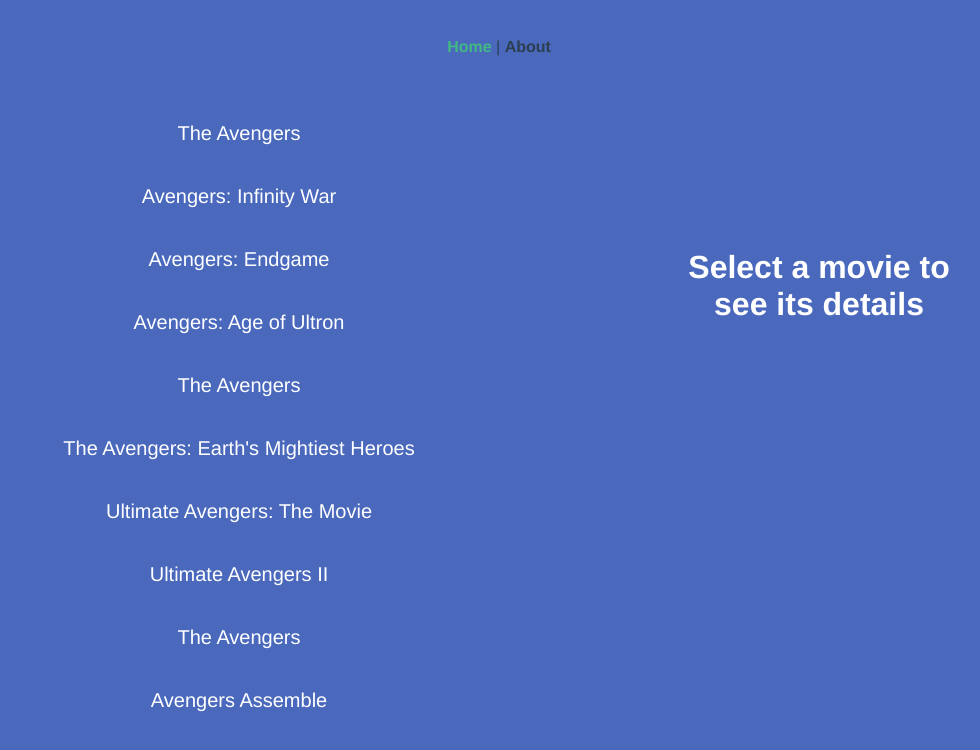
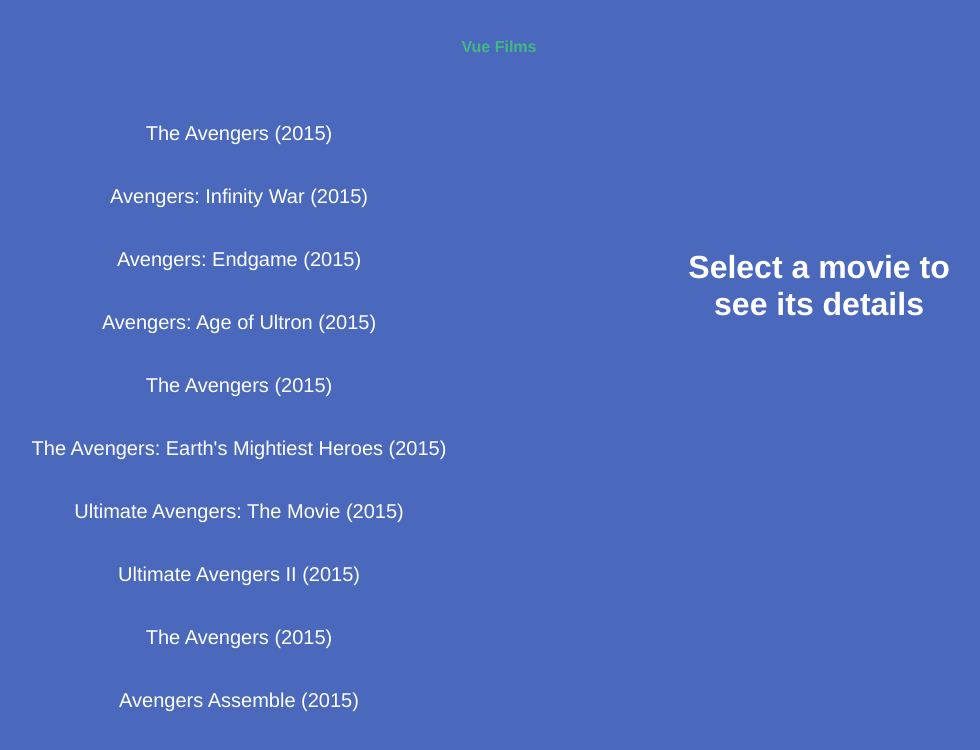
Before and after one commit to Empathy-Academy-RNG/FirstVue, a Vue app: page / in a window 1280 px wide. Shown: the top 750 px of the page, without its empty margins (149-1129 px from the left). Built offline with nearby package versions, Linux system fonts and the light colour scheme.

Commit message:
Adapted model to display all the movie info available and minor styles for clarity

```diff
--- a/src/App.vue
+++ b/src/App.vue
@@ -1,9 +1,6 @@
 <template>
   <div id="app">
-    <div id="nav">
-      <router-link to="/">Home</router-link> |
-      <router-link to="/about">About</router-link>
-    </div>
+    <div id="nav"><router-link to="/">Vue Films</router-link></div>
     <router-view />
   </div>
 </template>
--- a/src/components/MoviePanel.vue
+++ b/src/components/MoviePanel.vue
@@ -16,6 +16,7 @@
   z-index: 10;
   filter: none;
   position: relative;
+  color: white;
 }
 
 .no-movie-selected-panel {
@@ -33,6 +34,11 @@
   text-align: center;
   max-width: 50%;
 }
+
+li {
+  font-size: 12px;
+  list-style: disc;
+}
 </style>
 
 <template>
@@ -41,12 +47,30 @@
       class="movie-panel-content"
       v-if="selectedMovieData.movieIndexSelected !== -1"
     >
-      <h1>
-        {{ movies[selectedMovieData.movieIndexSelected].title }} <br />
-        Year:
-        {{ movies[selectedMovieData.movieIndexSelected].startYear }} <br />
-      </h1>
+      <h1>{{ movies[selectedMovieData.movieIndexSelected].title }} <br /></h1>
+      <h2>{{ movies[selectedMovieData.movieIndexSelected].type }}</h2>
+      <h2>
+        {{ movies[selectedMovieData.movieIndexSelected].startYear }} -
+        <span
+          v-if="movies[selectedMovieData.movieIndexSelected].endYear !== null"
+          >{{ movies[selectedMovieData.movieIndexSelected].endYear }}</span
+        >
+        <span v-else> ... </span>
+      </h2>
+      <h2>
+        {{ movies[selectedMovieData.movieIndexSelected].averageRating }}/10 out
+        of {{ movies[selectedMovieData.movieIndexSelected].votes }} votes
+      </h2>
+      <h3>Genres:</h3>
+      <li
+        v-for="(genre, index) in movies[selectedMovieData.movieIndexSelected]
+          .genres"
+        v-bind:key="index"
+      >
+        {{ genre }}
+      </li>
     </div>
+
     <div
       class="movie-panel-container"
       v-if="selectedMovieData.movieIndexSelected !== -1"
--- a/src/views/Home.vue
+++ b/src/views/Home.vue
@@ -14,25 +14,41 @@
 ul {
   width: 100%;
 }
-li {
+li.movie-list-element {
   list-style: none;
   width: 100%;
   text-align: center;
   padding: 20px;
   font-size: 1.25em;
 }
+
 a {
   text-decoration: none;
+}
+
+a.movie-list-link {
+  padding: 10px;
   color: white;
   line-height: 2px;
+  border-bottom: 2px solid transparent;
+}
+
+a.movie-list-link:hover {
+  border-bottom: 2px solid white;
 }
 </style>
 <template>
   <div>
     <div id="list-of-movies">
       <ul>
-        <li v-for="(movie, index) in movies" v-bind:key="movie.id">
-          <a @click.prevent="selectMovie(index)" href="">{{ movie.title }}</a>
+        <li
+          class="movie-list-element"
+          v-for="(movie, index) in movies"
+          v-bind:key="movie.id"
+        >
+          <a class="movie-list-link" @click.prevent="selectMovie(index)" href=""
+            >{{ movie.title }} ({{ movie.startYear }})</a
+          >
         </li>
       </ul>
     </div>
```
